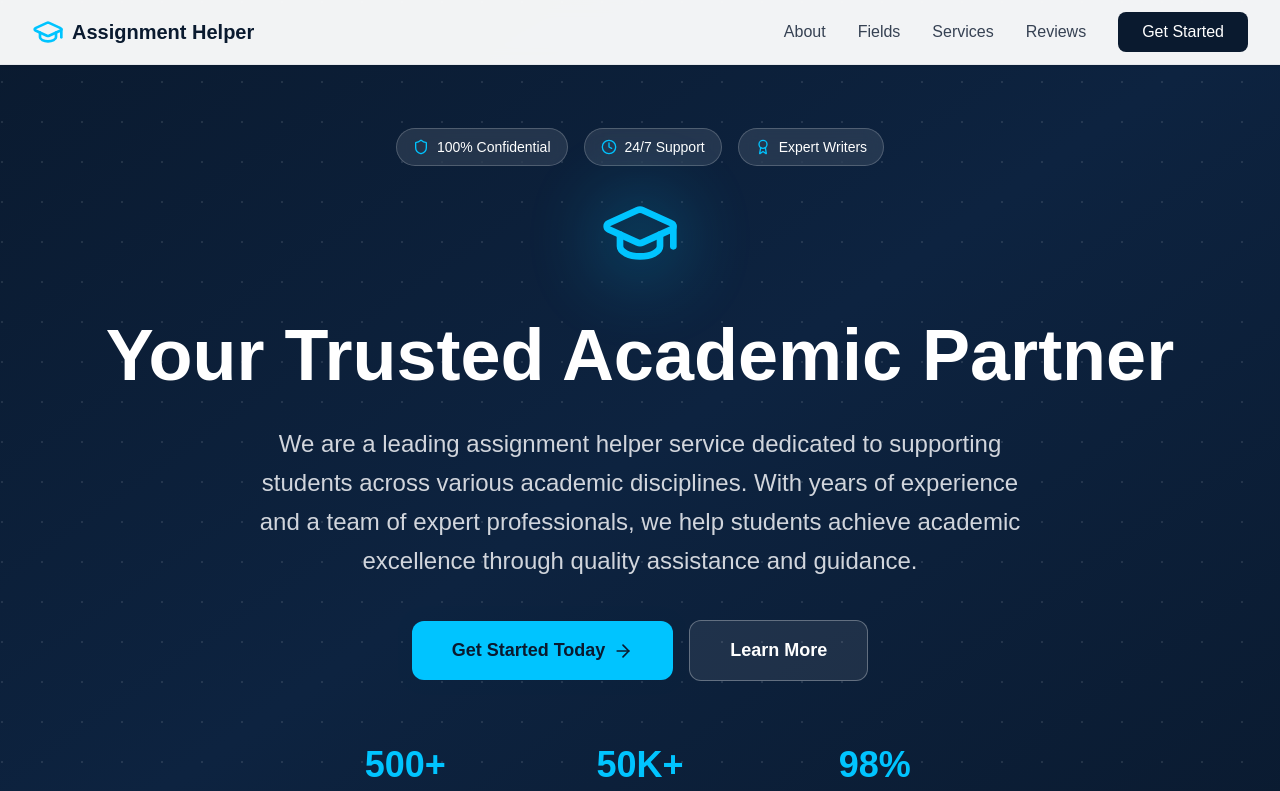
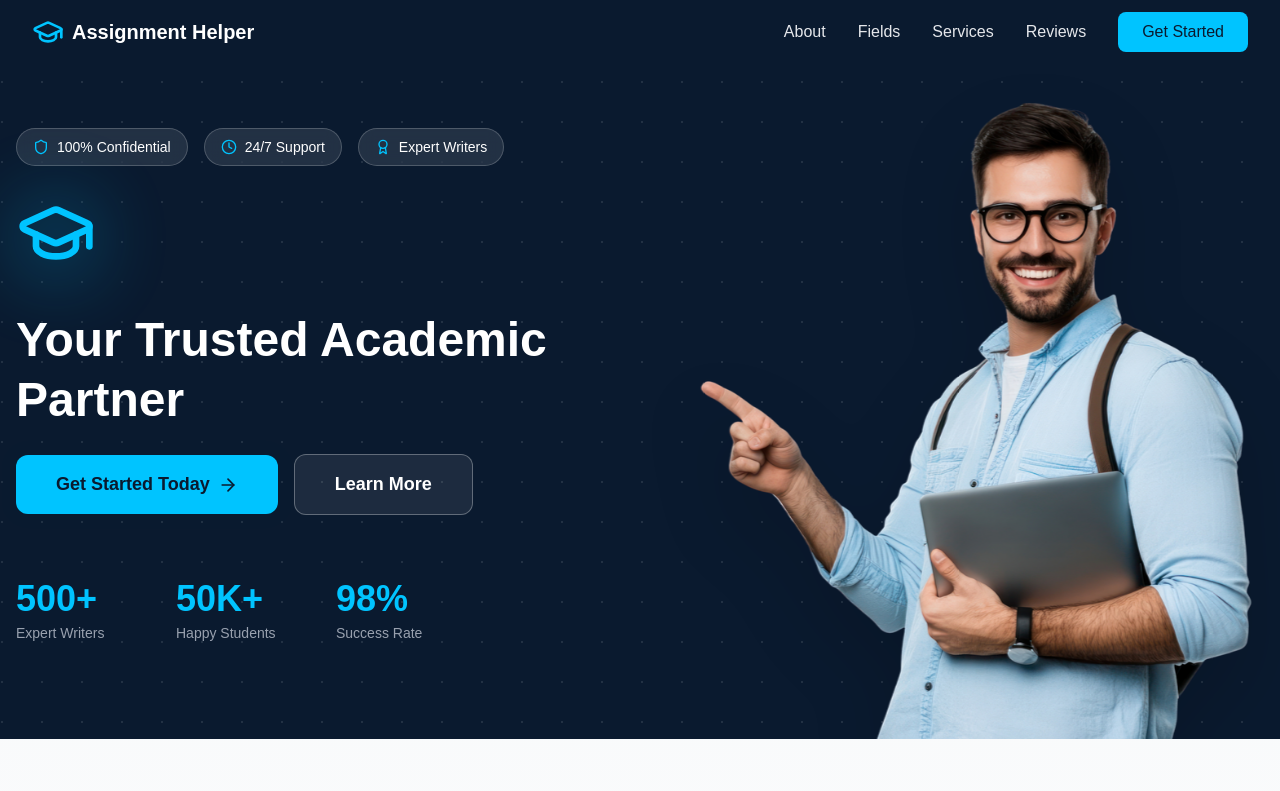
Before and after one commit to Rashedul72/assignmnethelper, a Next.js app: page / in a window 1280 px wide. Shown: the top 791 px of the page. Built offline with nearby package versions, Linux system fonts and the light colour scheme.

Commit message:
new push

```diff
--- a/app/components/HeroSection.tsx
+++ b/app/components/HeroSection.tsx
@@ -1,8 +1,9 @@
+import Image from "next/image";
 import { GraduationCap, ArrowRight, Shield, Clock, Award } from "lucide-react";
 
 export default function HeroSection() {
   return (
-    <section className="relative bg-gradient-to-br from-[#0A1A2F] via-[#0d2340] to-[#0A1A2F] text-white pt-32 pb-24 px-4 overflow-hidden">
+    <section className="relative bg-[#0A1A2F] text-white pt-32 pb-0 px-4 overflow-hidden">
       {/* Background Pattern */}
       <div className="absolute inset-0 opacity-10">
         <div className="absolute inset-0" style={{
@@ -12,9 +13,11 @@ export default function HeroSection() {
       </div>
 
       <div className="max-w-7xl mx-auto relative z-10">
-        <div className="text-center">
+        <div className="flex flex-col md:flex-row items-center md:items-end gap-12">
+          {/* Left: Text content */}
+          <div className="flex-1 text-center md:text-left pb-16 md:pb-24">
             {/* Trust Badges */}
-          <div className="flex flex-wrap justify-center gap-4 mb-8">
+            <div className="flex flex-wrap justify-center md:justify-start gap-4 mb-8">
               <div className="flex items-center gap-2 bg-white/10 backdrop-blur-sm px-4 py-2 rounded-full border border-white/20 animate-fade-in">
                 <Shield className="w-4 h-4 text-[#00C4FF]" />
                 <span className="text-sm font-medium">100% Confidential</span>
@@ -29,25 +32,20 @@ export default function HeroSection() {
               </div>
             </div>
 
-          <div className="flex justify-center mb-8 animate-fade-in">
+            <div className="flex md:justify-start justify-center mb-8 animate-fade-in">
               <div className="relative">
                 <div className="absolute inset-0 bg-[#00C4FF] blur-2xl opacity-30 rounded-full"></div>
                 <GraduationCap className="w-20 h-20 relative z-10 text-[#00C4FF] animate-float" />
               </div>
             </div>
 
-          <h1 className="text-5xl md:text-7xl font-bold mb-6 leading-tight animate-fade-in-up">
+            <h1 className="text-3xl md:text-5xl font-bold mb-6 leading-tight animate-fade-in-up">
               Your Trusted Academic Partner
             </h1>
 
-          <p className="text-xl md:text-2xl max-w-3xl mx-auto leading-relaxed text-gray-300 mb-10 animate-fade-in-up delay-100">
-            We are a leading assignment helper service dedicated to supporting students across various academic disciplines.
-            With years of experience and a team of expert professionals, we help students achieve academic excellence
-            through quality assistance and guidance.
-          </p>
 
             {/* CTA Buttons */}
-          <div className="flex flex-col sm:flex-row gap-4 justify-center items-center animate-fade-in-up delay-200">
+            <div className="flex flex-col sm:flex-row gap-4 justify-center md:justify-start items-center animate-fade-in-up delay-200">
               <button className="btn-primary group animate-pulse-glow">
                 Get Started Today
                 <ArrowRight className="w-5 h-5 group-hover:translate-x-1 transition-transform" />
@@ -58,18 +56,32 @@ export default function HeroSection() {
             </div>
 
             {/* Stats */}
-          <div className="grid grid-cols-3 gap-8 mt-16 max-w-2xl mx-auto">
-            <div className="text-center">
+            <div className="grid grid-cols-3 gap-8 mt-16 max-w-2xl md:max-w-md md:mx-0 mx-auto">
+              <div className="text-center md:text-left">
                 <div className="text-3xl md:text-4xl font-bold text-[#00C4FF] mb-1">500+</div>
                 <div className="text-sm text-gray-400">Expert Writers</div>
               </div>
-            <div className="text-center">
+              <div className="text-center md:text-left">
                 <div className="text-3xl md:text-4xl font-bold text-[#00C4FF] mb-1">50K+</div>
                 <div className="text-sm text-gray-400">Happy Students</div>
               </div>
-            <div className="text-center">
+              <div className="text-center md:text-left">
                 <div className="text-3xl md:text-4xl font-bold text-[#00C4FF] mb-1">98%</div>
                 <div className="text-sm text-gray-400">Success Rate</div>
+              </div>
+            </div>
+          </div>
+
+          {/* Right: Hero image, bottom-aligned */}
+          <div className="flex-1 w-full md:w-auto flex items-end justify-center md:justify-end">
+            <div className="relative w-full max-w-xl h-80 md:h-[450px]">
+              <Image
+                src="/hero.png"
+                alt="Students studying with Assignment Helper"
+                fill
+                priority
+                className="object-contain object-bottom drop-shadow-2xl md:scale-[1.25] lg:scale-[1.45] md:origin-bottom"
+              />
             </div>
           </div>
         </div>
--- a/app/components/Navbar.tsx
+++ b/app/components/Navbar.tsx
@@ -7,36 +7,36 @@ export default function Navbar() {
   const [isOpen, setIsOpen] = useState(false);
 
   return (
-    <nav className="fixed top-0 left-0 right-0 z-50 bg-white/95 backdrop-blur-sm border-b border-gray-200 shadow-sm">
+    <nav className="fixed top-0 left-0 right-0 z-50 bg-[#0A1A2F]">
       <div className="max-w-7xl mx-auto px-4 sm:px-6 lg:px-8">
         <div className="flex justify-between items-center h-16">
           <div className="flex items-center gap-2">
             <GraduationCap className="w-8 h-8 text-[#00C4FF] transition-transform duration-300 hover:rotate-6 hover:scale-110" />
-            <span className="text-xl font-bold text-[#0A1A2F]">Assignment Helper</span>
+            <span className="text-xl font-bold text-white">Assignment Helper</span>
           </div>
 
           {/* Desktop Navigation */}
           <div className="hidden md:flex items-center gap-8">
-            <a href="#about" className="text-gray-700 hover:text-[#00C4FF] transition-colors font-medium">
+            <a href="#about" className="text-gray-200 hover:text-[#00C4FF] transition-colors font-medium">
               About
             </a>
-            <a href="#fields" className="text-gray-700 hover:text-[#00C4FF] transition-colors font-medium">
+            <a href="#fields" className="text-gray-200 hover:text-[#00C4FF] transition-colors font-medium">
               Fields
             </a>
-            <a href="#services" className="text-gray-700 hover:text-[#00C4FF] transition-colors font-medium">
+            <a href="#services" className="text-gray-200 hover:text-[#00C4FF] transition-colors font-medium">
               Services
             </a>
-            <a href="#testimonials" className="text-gray-700 hover:text-[#00C4FF] transition-colors font-medium">
+            <a href="#testimonials" className="text-gray-200 hover:text-[#00C4FF] transition-colors font-medium">
               Reviews
             </a>
-            <button className="bg-[#0A1A2F] text-white px-6 py-2 rounded-lg hover:bg-[#0d2340] transition-colors font-medium">
+            <button className="bg-[#00C4FF] text-[#0A1A2F] px-6 py-2 rounded-lg hover:bg-[#00b3e6] transition-colors font-medium">
               Get Started
             </button>
           </div>
 
           {/* Mobile Menu Button */}
           <button
-            className="md:hidden text-gray-700"
+            className="md:hidden text-white"
             onClick={() => setIsOpen(!isOpen)}
             aria-label="Toggle menu"
           >
@@ -47,21 +47,21 @@ export default function Navbar() {
 
       {/* Mobile Navigation */}
       {isOpen && (
-        <div className="md:hidden bg-white border-t border-gray-200">
+        <div className="md:hidden bg-[#0A1A2F] border-t border-black/40">
           <div className="px-4 pt-2 pb-4 space-y-3">
-            <a href="#about" className="block text-gray-700 hover:text-[#00C4FF] transition-colors py-2">
+            <a href="#about" className="block text-gray-200 hover:text-[#00C4FF] transition-colors py-2">
               About
             </a>
-            <a href="#fields" className="block text-gray-700 hover:text-[#00C4FF] transition-colors py-2">
+            <a href="#fields" className="block text-gray-200 hover:text-[#00C4FF] transition-colors py-2">
               Fields
             </a>
-            <a href="#services" className="block text-gray-700 hover:text-[#00C4FF] transition-colors py-2">
+            <a href="#services" className="block text-gray-200 hover:text-[#00C4FF] transition-colors py-2">
               Services
             </a>
-            <a href="#testimonials" className="block text-gray-700 hover:text-[#00C4FF] transition-colors py-2">
+            <a href="#testimonials" className="block text-gray-200 hover:text-[#00C4FF] transition-colors py-2">
               Reviews
             </a>
-            <button className="w-full bg-[#0A1A2F] text-white px-6 py-2 rounded-lg hover:bg-[#0d2340] transition-colors font-medium mt-2">
+            <button className="w-full bg-[#00C4FF] text-[#0A1A2F] px-6 py-2 rounded-lg hover:bg-[#00b3e6] transition-colors font-medium mt-2">
               Get Started
             </button>
           </div>
--- a/app/components/ServicesSection.tsx
+++ b/app/components/ServicesSection.tsx
@@ -69,8 +69,8 @@ export default function ServicesSection() {
           <div className="bg-white p-6 rounded-xl border border-gray-200 flex items-center gap-4">
             <CheckCircle className="w-6 h-6 text-[#00C4FF] flex-shrink-0" />
             <div>
-              <div className="font-semibold text-[#0A1A2F]">Money-Back Guarantee</div>
-              <div className="text-sm text-gray-600">100% Satisfaction</div>
+              <div className="font-semibold text-[#0A1A2F]">Free AI & Similarity Report</div>
+              <div className="text-sm text-gray-600">Turnitin AI and similarity report included on request</div>
             </div>
           </div>
         </div>
```
Also changed, not shown: public/hero.png (added). Lines whose indentation alone changed are shown as unchanged.
